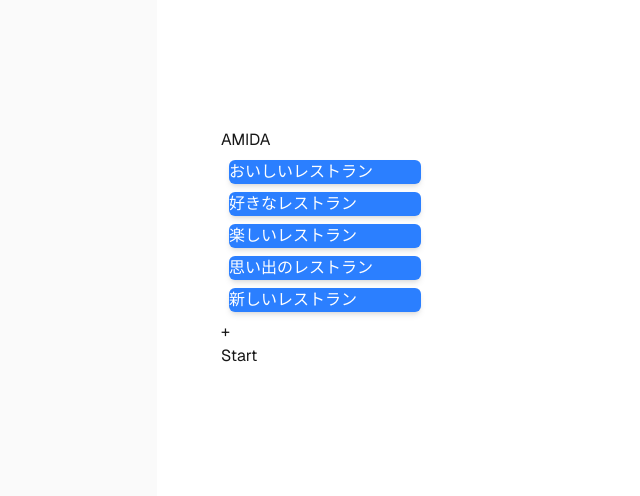
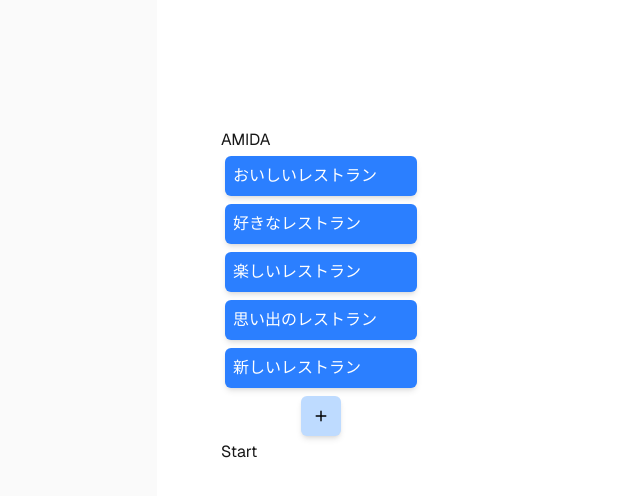
Before and after one commit to kusa-mochi/amida, a Next.js app in the folder amida/: page / in a window 1280 px wide. Shown: the top 496 px of the page, without its empty margins (99-739 px from the left). Built offline with nearby package versions, Linux system fonts and the light colour scheme.

Commit message:
style list items

```diff
--- /dev/null
+++ b/amida/app/components/addButton.tsx
@@ -0,0 +1,8 @@
+import Image from "next/image";
+import { FC } from "react";
+
+export const AddButton: FC = () => {
+    return (
+        <button className="p-2 rounded-md bg-blue-200 shadow-md"><Image src="add.svg" alt="Add" width={24} height={24} /></button>
+    )
+}
--- a/amida/app/components/button.tsx
+++ /dev/null
@@ -1,11 +0,0 @@
-import { FC } from "react";
-
-type Props = {
-    children: React.ReactNode;
-}
-
-export const Button: FC<Props> = ({children}) => {
-    return (
-        <button>{children}</button>
-    )
-}
--- a/amida/app/components/init.tsx
+++ b/amida/app/components/init.tsx
@@ -1,22 +1,29 @@
 import { FC } from "react";
 import { ListItem } from "./listItem";
-import { Button } from "./button";
+import { AddButton } from "./addButton";
 
 type Props = {
   gotoAmida?: () => void;
 }
 
 export const Init: FC<Props> = ({ gotoAmida }) => {
+  const items = [
+    "おいしいレストラン",
+    "好きなレストラン",
+    "楽しいレストラン",
+    "思い出のレストラン",
+    "新しいレストラン"
+  ];
   return (
     <div>
       <div>AMIDA</div>
-      <div>
-        <ListItem text="おいしいレストラン" />
-        <ListItem text="好きなレストラン" />
-        <ListItem text="楽しいレストラン" />
-        <ListItem text="思い出のレストラン" />
-        <ListItem text="新しいレストラン" />
-        <Button>+</Button>
+      <div className="flex flex-col flex-nowrap justify-start items-center">
+        {items.map((item, index) => (
+          <div key={index} className="m-1">
+            <ListItem>{item}</ListItem>
+          </div>
+        ))}
+        <div className="m-1"><AddButton /></div>
       </div>
       <button onClick={gotoAmida}>Start</button>
     </div>
--- a/amida/app/components/listItem.tsx
+++ b/amida/app/components/listItem.tsx
@@ -1,11 +1,11 @@
 import { FC } from "react";
 
 type Props = {
-    text: string;
+    children: React.ReactNode;
 }
 
-export const ListItem: FC<Props> = ({text}) => {
+export const ListItem: FC<Props> = ({children}) => {
     return (
-        <div className="w-48 m-2 rounded-md bg-blue-500 text-white shadow-md">{text}</div>
+        <div className="w-48 p-2 rounded-md bg-blue-500 text-white shadow-md">{children}</div>
     )
 }
```
Also changed, not shown: amida/public/add.svg (added).
